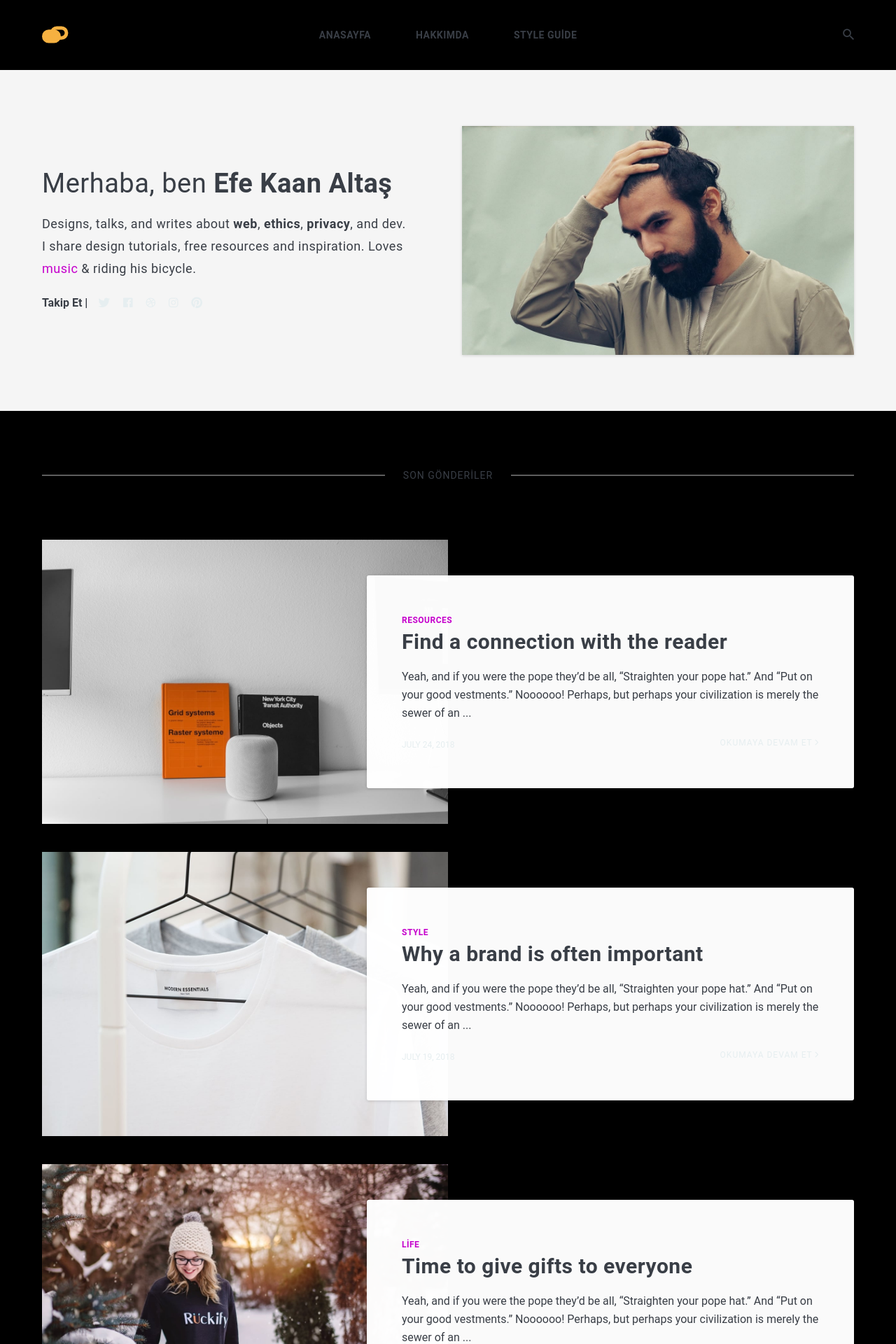
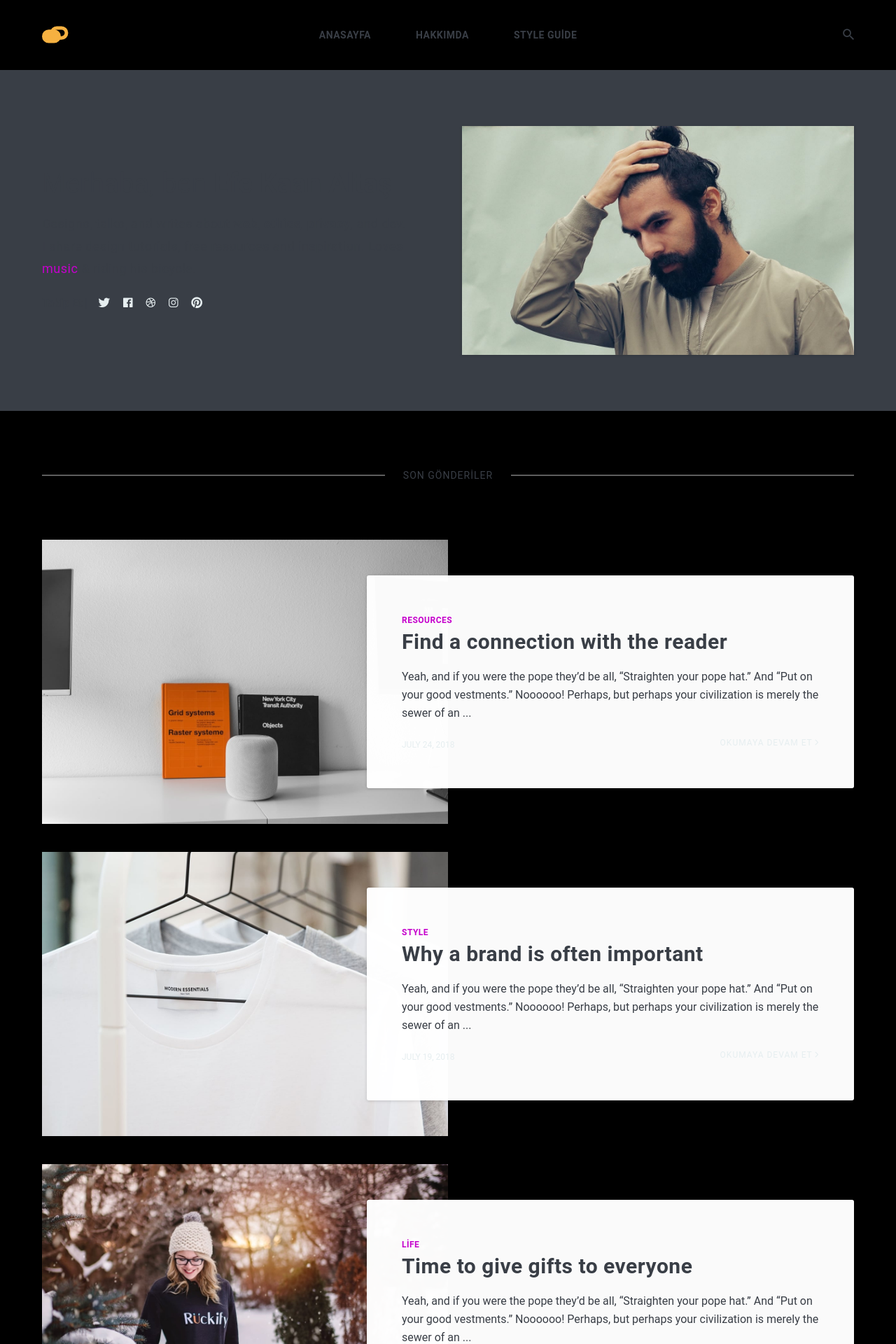
Before and after one commit to efekaanaltas/blog, a Jekyll site: the page built from index.html, in a window 1280 px wide. Shown: the top 1920 px of the page at 70% size. Built offline with Jekyll 4.4.1, drawn with Linux system fonts in a browser that asks for light colours; nearby versions of some CDN libraries; the list of posts is cut into pages by our own code.

Commit message:
Hero update

```diff
--- a/_sass/3-modules/_hero.scss
+++ b/_sass/3-modules/_hero.scss
@@ -1,7 +1,7 @@
 .hero {
   padding: 80px 0;
   margin-bottom: 80px;
-  background: #f5f5f5;
+  background: $dark;
 
   .last-item {
     display: flex;
```
